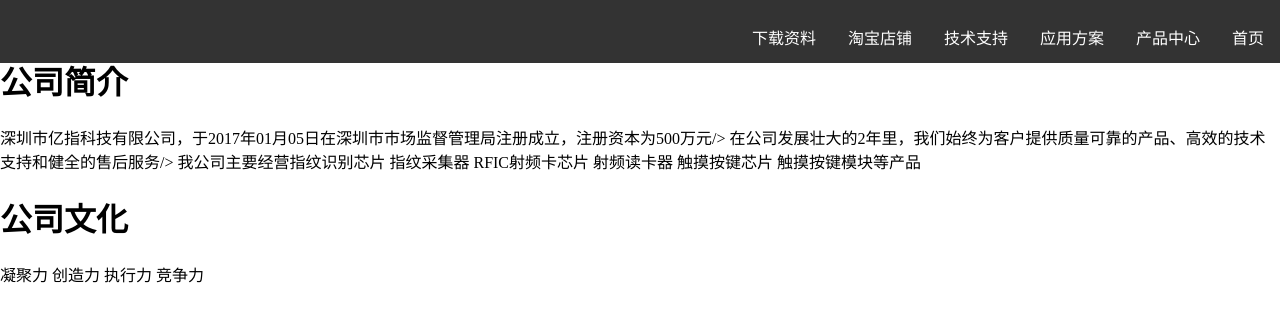
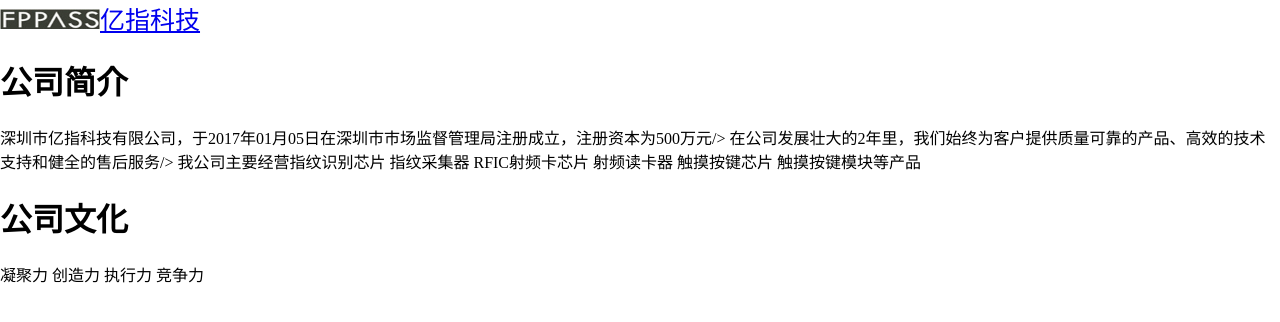
Before and after one commit to easyfp/easyfp.github.io, a Jekyll site: the page about.html, which Jekyll copies as it is, in a window 1280 px wide. Shown: the top 322 px of the page. Built offline with Jekyll 4.4.1, drawn with Linux system fonts in a browser that asks for light colours.

Commit message:
Update about.html

```diff
--- a/about.html
+++ b/about.html
@@ -12,7 +12,7 @@
     margin: 0;
     padding: 0;
     overflow: hidden;
-    background-color: #333;
+    background-color: hsla(120,65%,75%,0.0);
     position: fixed;
     top: 0;
     width: 100%;
```
